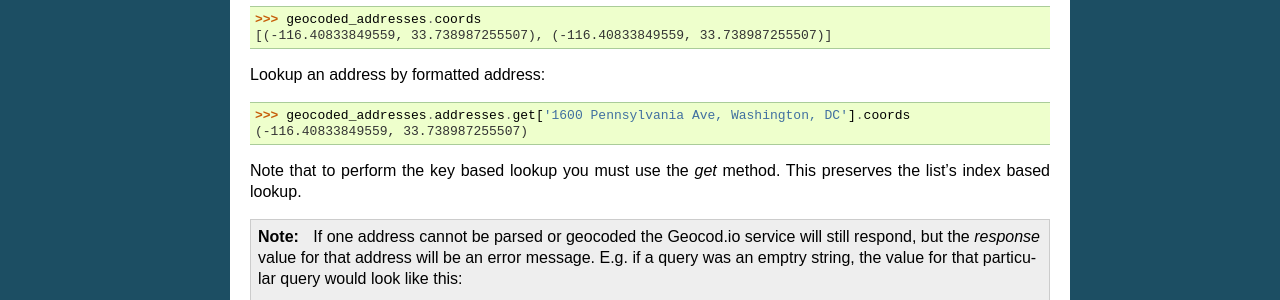
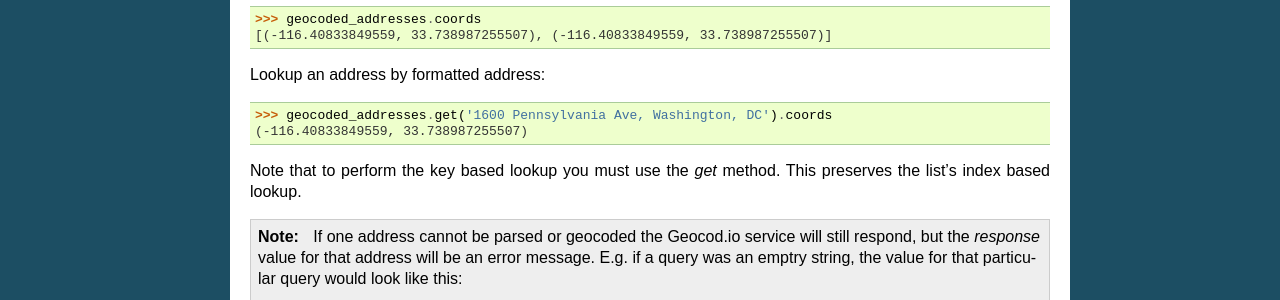
Before and after one commit to bennylope/pygeocodio, a Sphinx documentation site: the page built from docs/geocode.rst, in a window 1280 px wide. Shown: the part 1453-1753 px from the top of the page. Built offline with Sphinx 7.4.7, drawn with Linux system fonts in a browser that asks for light colours; pages that are not in the unit, such as notebooks, are missing from menus.

Commit message:
Minor docs update [ci skip]

```diff
--- a/README.rst
+++ b/README.rst
@@ -64,7 +64,7 @@ Batch geocoding
 
 You can also geocode a list of addresses::
 
-    >>> geocoded_addresses = geocodio.geocode([
+    >>> geocoded_addresses = client.geocode([
             '1600 Pennsylvania Ave, Washington, DC',
             '3101 Patterson Ave, Richmond, VA, 23221'
         ])
--- a/docs/geocode.rst
+++ b/docs/geocode.rst
@@ -90,7 +90,7 @@ Return just the coordinates for the list of geocoded addresses::
 
 Lookup an address by formatted address::
 
-    >>> geocoded_addresses.addresses.get['1600 Pennsylvania Ave, Washington, DC'].coords
+    >>> geocoded_addresses.get('1600 Pennsylvania Ave, Washington, DC').coords
     (-116.40833849559, 33.738987255507)
 
 Note that to perform the key based lookup you must use the `get` method. This
```
